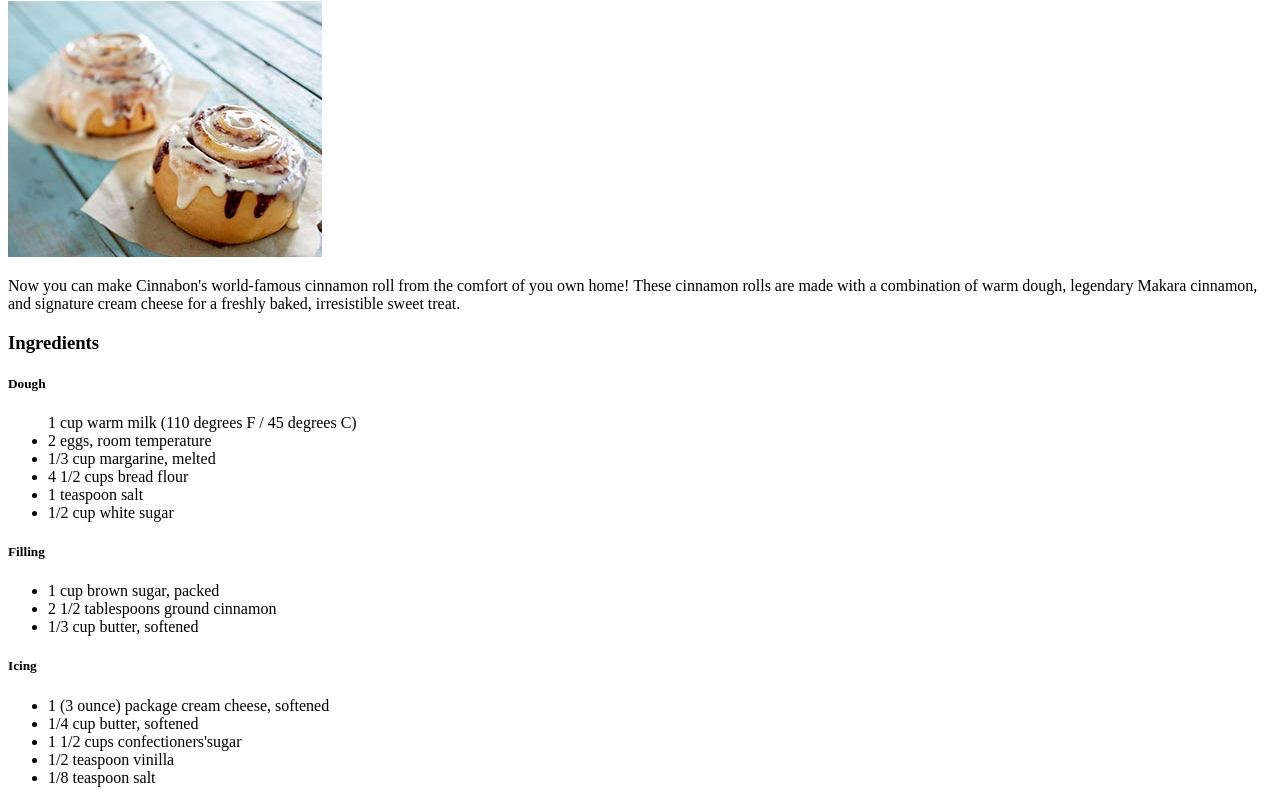
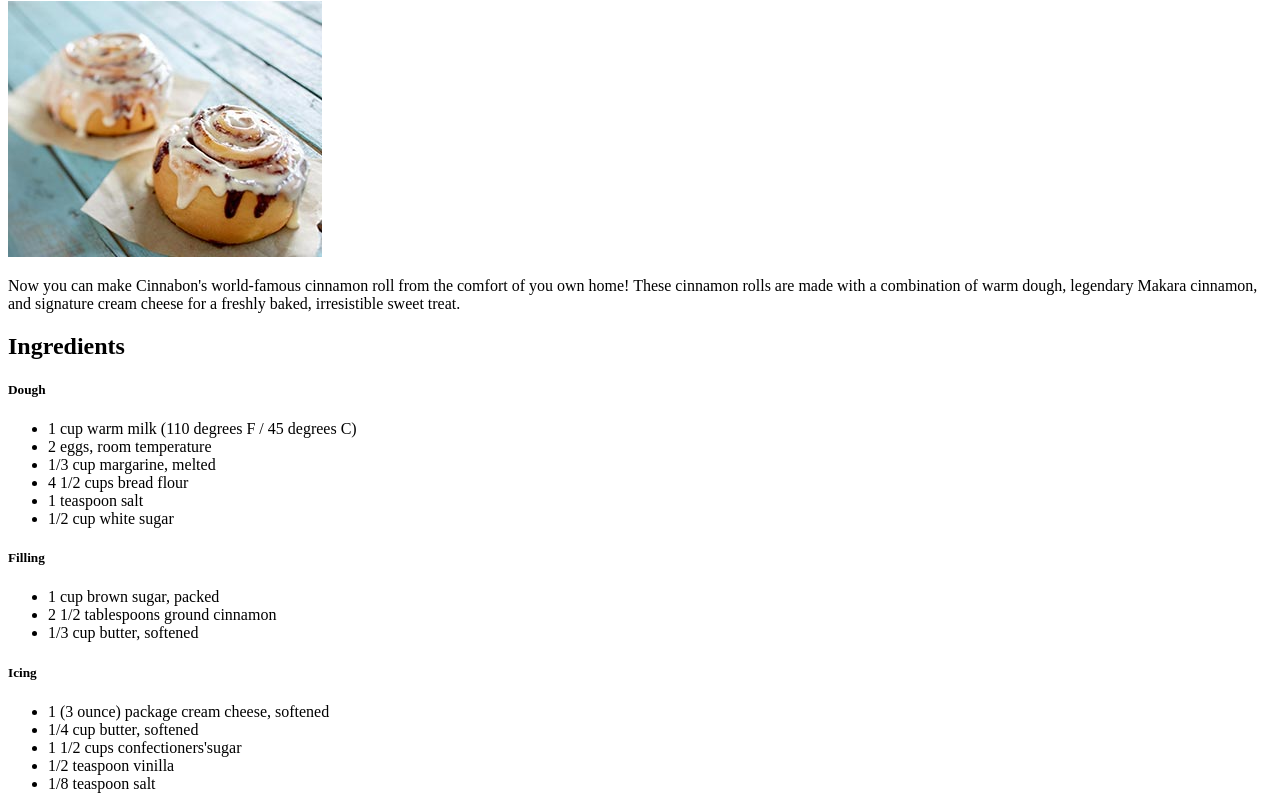
Before and after one commit to cfeliciano7792/odin-recipes, a plain HTML site: page recipes/cinnabon.html in a window 1280 px wide. Shown: the part 79-888 px from the top of the page. Drawn offline with Linux system fonts and the light colour scheme.

Commit message:
Changed heading size.

```diff
--- a/recipes/cinnabon.html
+++ b/recipes/cinnabon.html
@@ -14,12 +14,11 @@
         and signature cream cheese for a freshly baked, irresistible
         sweet treat.</p>
 
-<h3>Ingredients</h3>
+<h2>Ingredients</h2>
         <h5>Dough</h5>
             <ul>
-                <l1>1 cup warm milk (110 degrees F /
-                45 degrees C)
-                </l1>
+                <li>1 cup warm milk (110 degrees F /
+                    45 degrees C)</li>
                 <li>2 eggs, room temperature</li>
                 <li> 1/3 cup margarine, melted</li>
                 <li>4 1/2 cups bread flour</li>
```
